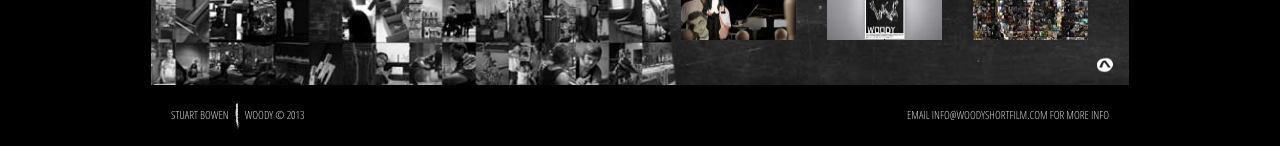
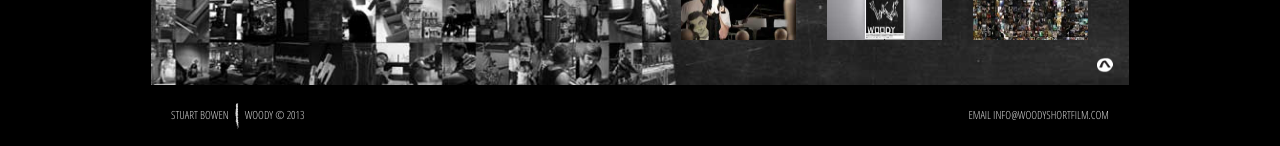
Before and after one commit to woodyshortfilm/woodyshortfilm.github.io, a Jekyll site: the page built from index.html, in a window 1280 px wide. Shown: the part 2000-2146 px from the top of the page. Built offline with Jekyll 4.4.1, drawn with Linux system fonts in a browser that asks for light colours; nearby versions of some CDN libraries; comment, search, counter and statistics services are not loaded.

Commit message:
Footer email link improvement.

```diff
--- a/_config.yml
+++ b/_config.yml
@@ -1,2 +1 @@
 name: WOODY
-pygments: true
--- a/index.html
+++ b/index.html
@@ -199,7 +199,7 @@
       <div>WOODY &copy; 2013</div>
     </div>
     <div id="email" class="unit half align-right">
-      EMAIL <a href="mailto:info@woodyshortfilm.com">INFO@WOODYSHORTFILM.COM</a> FOR MORE INFO
+      EMAIL <a href="mailto:info@woodyshortfilm.com">INFO@WOODYSHORTFILM.COM</a>
     </div>
   </div>
 </footer>
```
